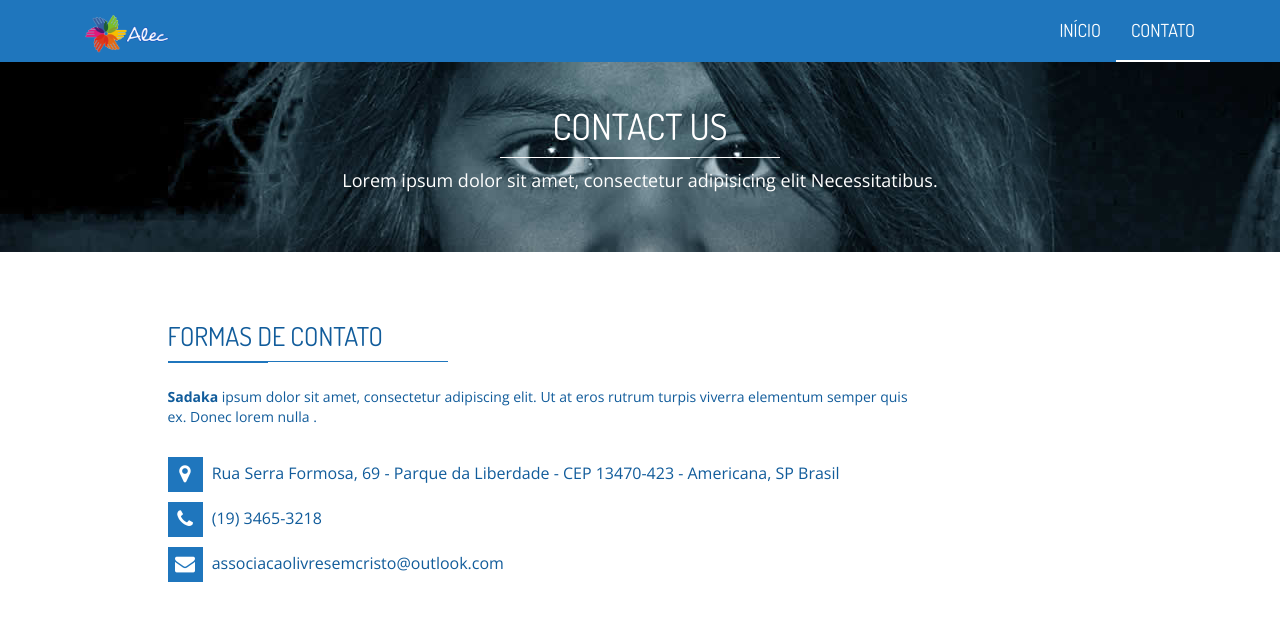
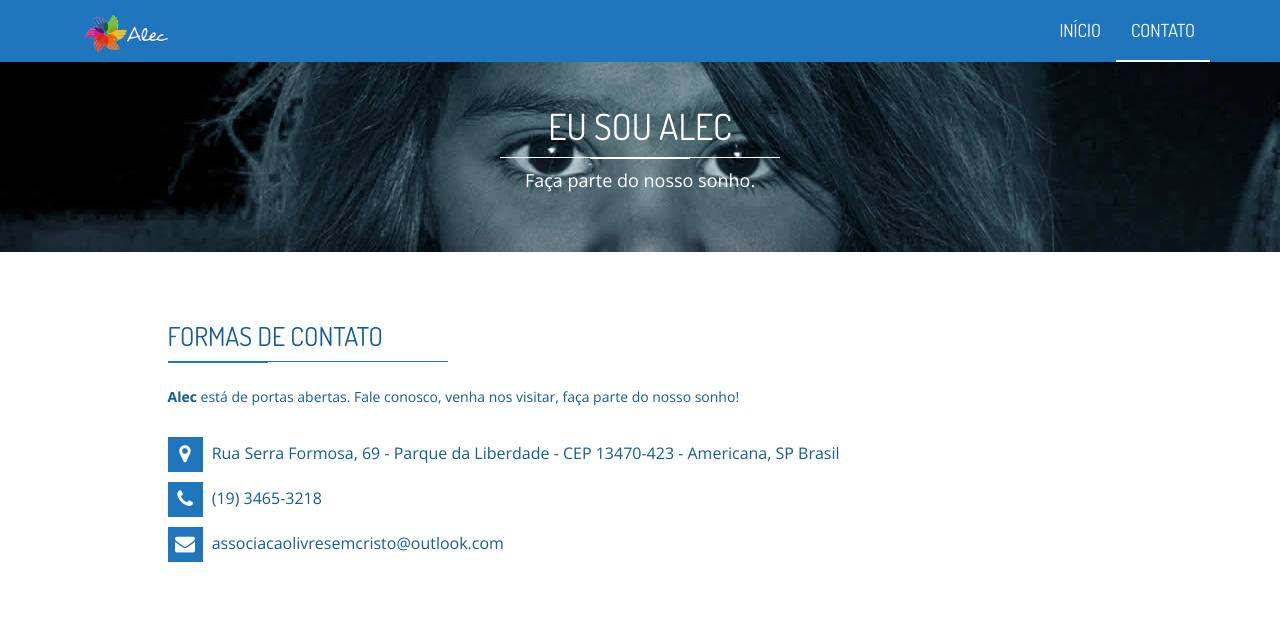
Before and after one commit to eusoualec/eusoualec.github.io, a Jekyll site: the page built from contact.html, in a window 1280 px wide, cut to the strip 0-622 px from the top of the page. Built offline with Jekyll 4.4.1, drawn with Linux system fonts in a browser that asks for light colours; nearby versions of some CDN libraries.

Commit message:
Adiciona conteúdo à página de contato

```diff
--- a/contact.html
+++ b/contact.html
@@ -6,9 +6,9 @@ layout: default
 
 		<div class="container zoomIn animated">
 
-			<h1 class="page-title">CONTACT US <span class="title-under"></span></h1>
+			<h1 class="page-title">EU SOU ALEC<span class="title-under"></span></h1>
 			<p class="page-description">
-				Lorem ipsum dolor sit amet, consectetur adipisicing elit Necessitatibus.
+				Faça parte do nosso sonho.
 			</p>
 
 		</div>
@@ -25,7 +25,7 @@ layout: default
 
 					<h2 class="title-style-2">FORMAS DE CONTATO<span class="title-under"></span></h2>
 					<p>
-						<b>Sadaka</b> ipsum dolor sit amet, consectetur adipiscing elit. Ut at eros rutrum turpis viverra elementum semper quis ex. Donec lorem nulla .
+						<b>Alec</b> está de portas abertas. Fale conosco, venha nos visitar, faça parte do nosso sonho!
 					</p>
 
 					<div class="contact-items">
```
